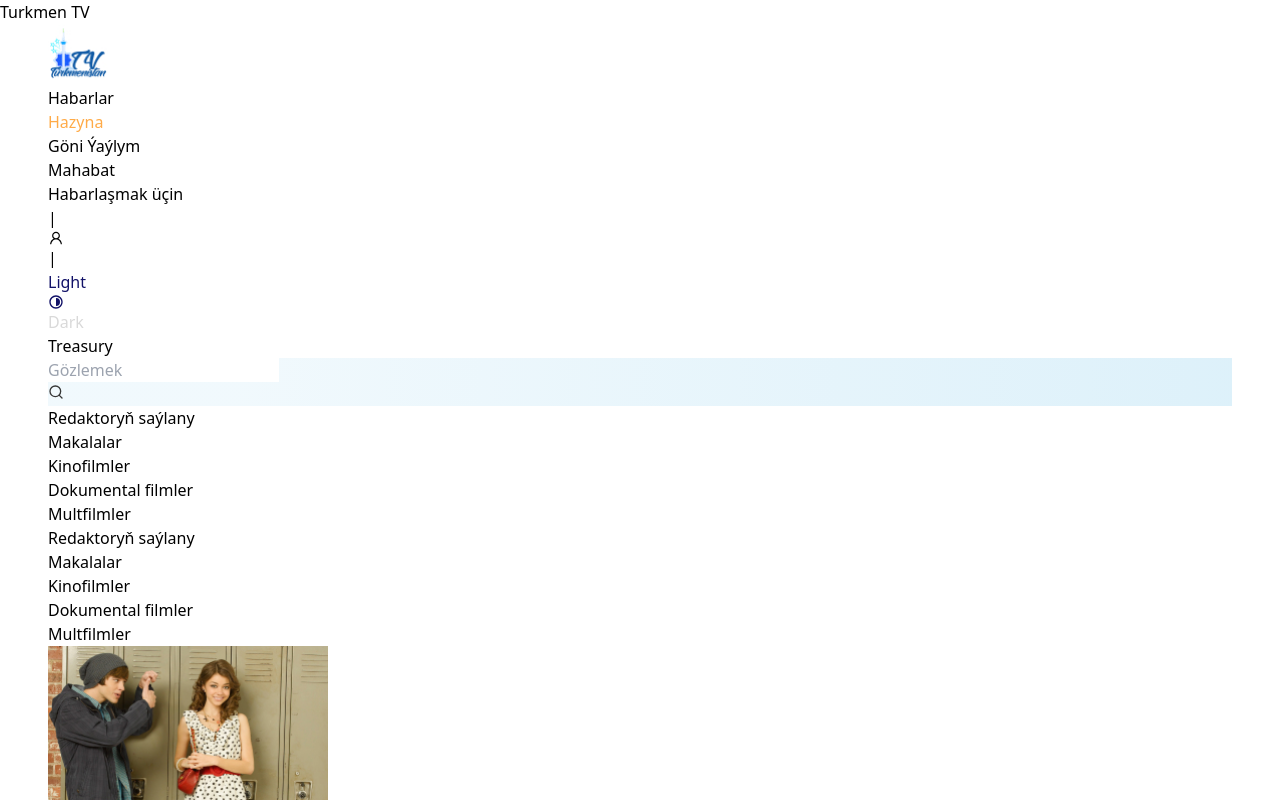
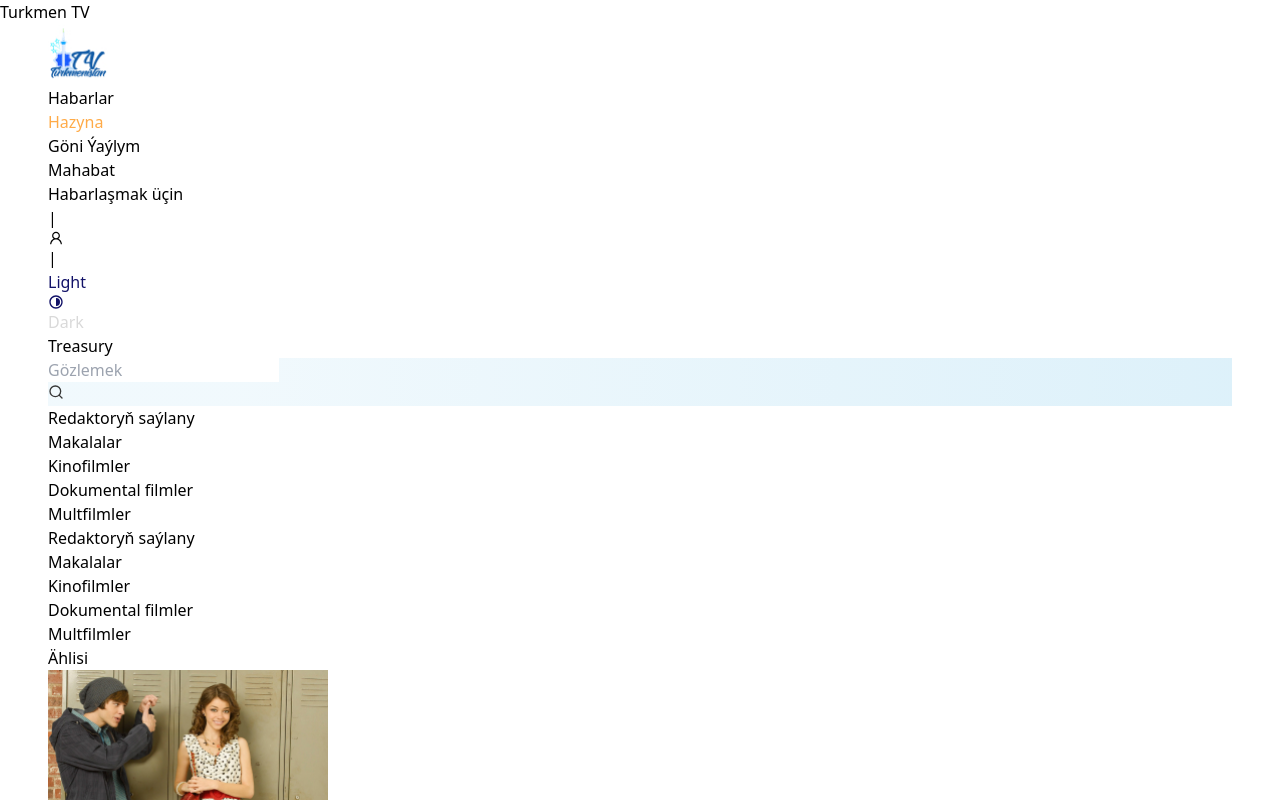
Before and after one commit to Kakabay/next-mhb, a Next.js app: page /main/treasury in a window 1280 px wide. Shown: the top 800 px of the page. Built offline with nearby package versions, Linux system fonts and the light colour scheme; a web font is replaced by a local one.

Commit message:
section title

```diff
--- a/app/main/treasury/page.tsx
+++ b/app/main/treasury/page.tsx
@@ -143,7 +143,7 @@ const Treasury = () => {
           <div className="treasury-top flex flex-col gap-6">
             <SearchBar />
             <Categories />
-            <VideoList items={samples} isExtendable />
+            <VideoList items={samples} isExtendable sectionTitle="Ählisi" />
           </div>
         </div>
       </div>
```
